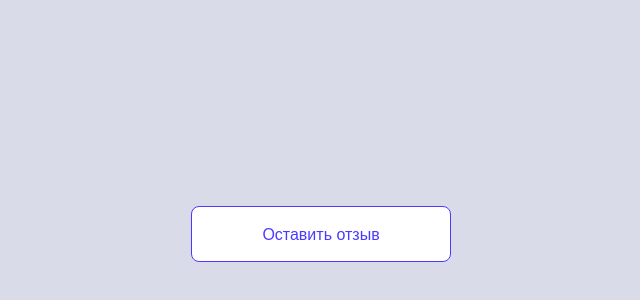
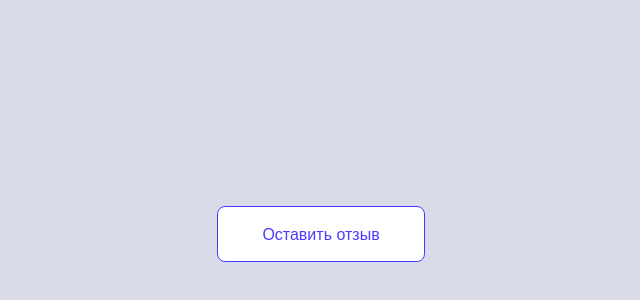
Before and after one commit to tokmashik/feedback-form-for-the-dream-team, a Vue app: page / in a window 1280 px wide. Shown: the part 166-466 px from the top of the page, without its empty margins (319-959 px from the left). Built offline with nearby package versions, Linux system fonts and the light colour scheme.

Commit message:
fix: fix forms

```diff
--- a/src/components/basic/Button.vue
+++ b/src/components/basic/Button.vue
@@ -20,7 +20,7 @@ defineEmits(['click']);
 
 <style scoped lang="scss">
   .button {
-    width: 260.5px;
+    width: 100%;
     height: 56px;
     border-radius: 8px;
     padding: 14px 44px;
```
